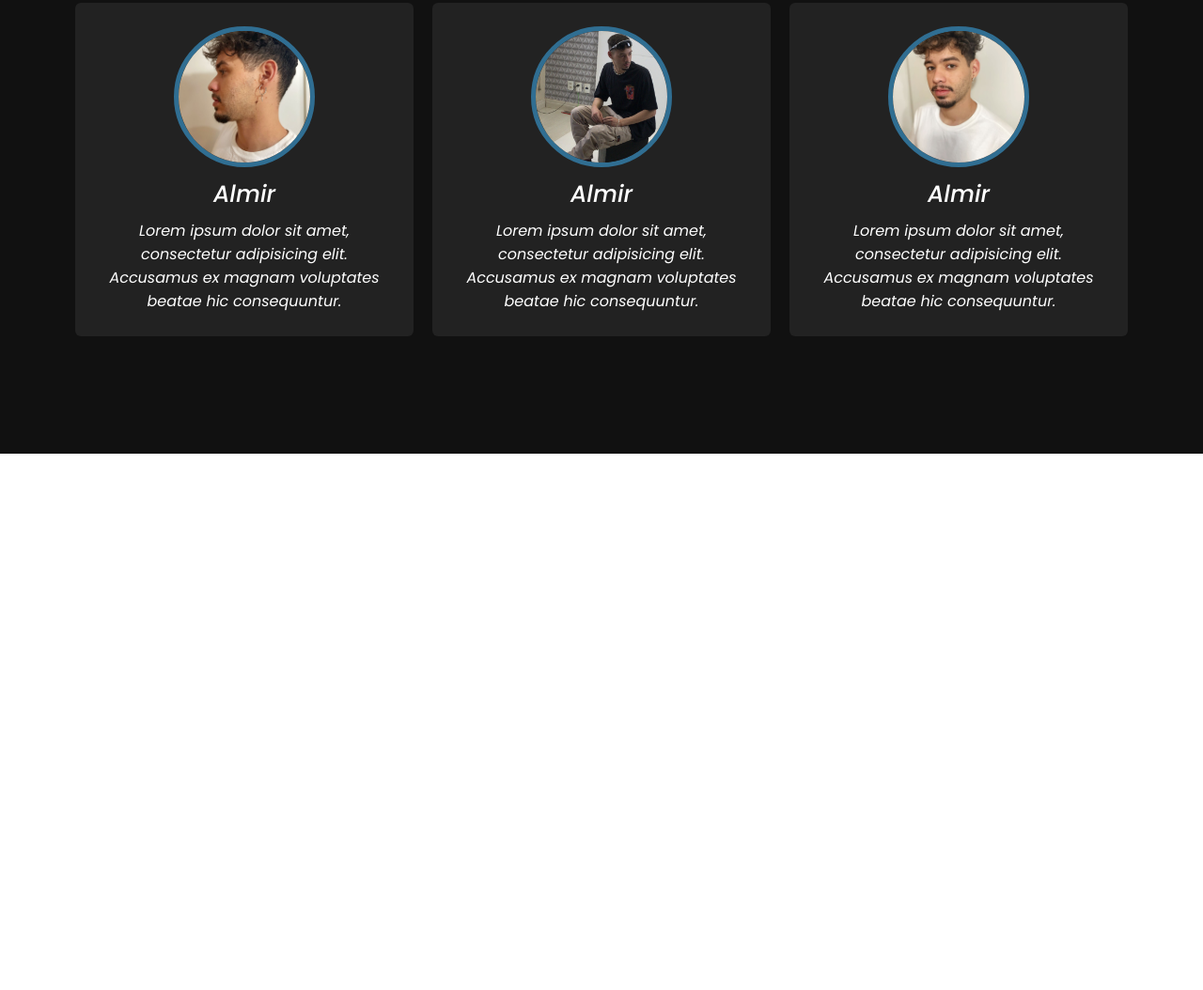
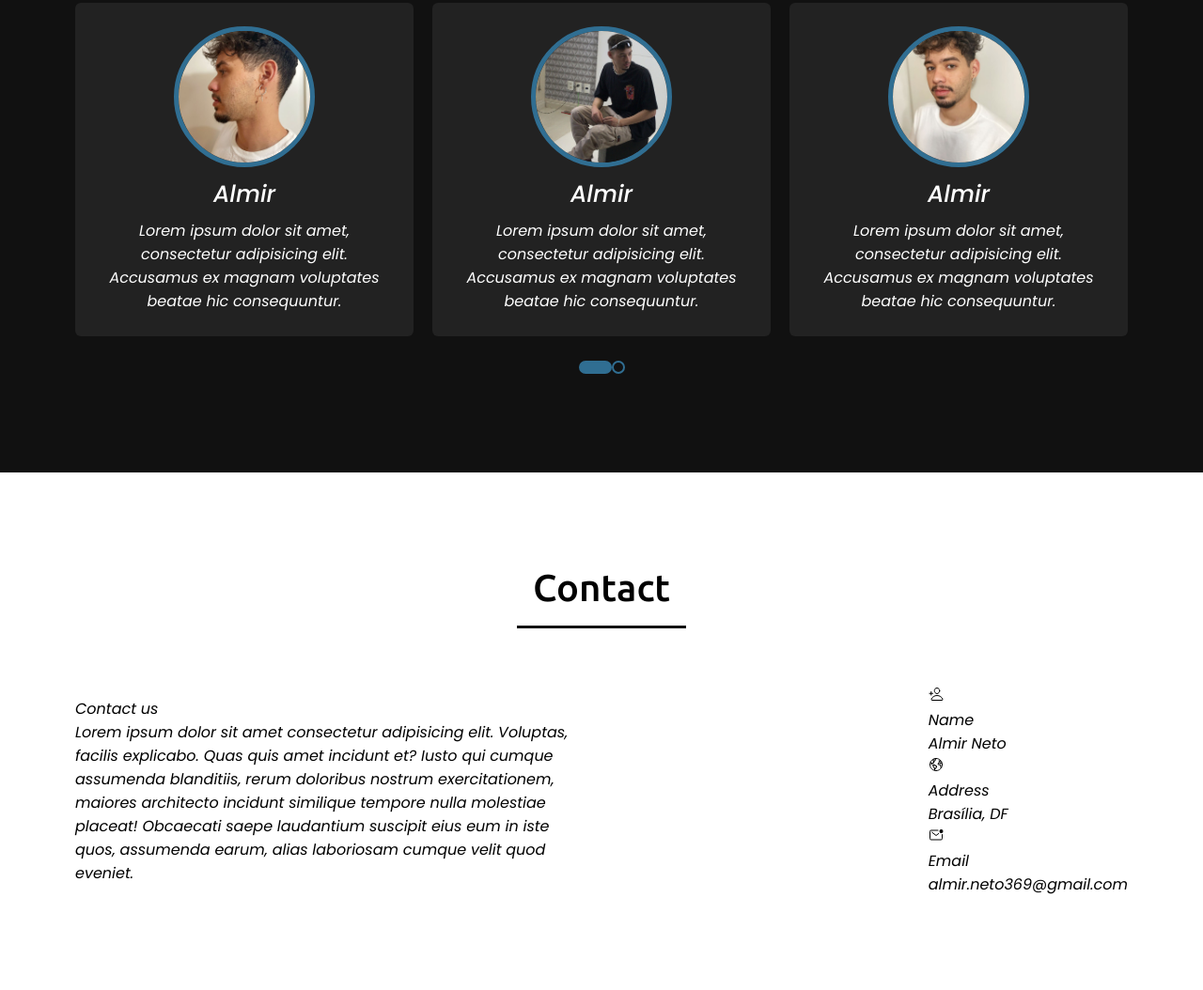
Before and after one commit to AlmirNet/Portfolio-Responsivo-HTML5_CSS3_JavaScript, a plain HTML site: page index.html in a window 1280 px wide. Shown: the part 3584-4638 px from the top of the page at 94% size. Before the commit the page ends 4067 px from the top, so only its background shows below. Drawn offline with nearby package versions, Linux system fonts and the light colour scheme.

Commit message:
Producing contact page.
Producing contact page.

```diff
--- a/index.html
+++ b/index.html
@@ -144,39 +144,75 @@
             <div class="carousel owl-carousel">
                 <div class="card">
                     <div class="box">
-                        <img src="img/img2.JPG" alt="">
+                        <img src="img/img2.300.JPG" alt="">
                         <div class="text">Almir</div>
                         <p>Lorem ipsum dolor sit amet, consectetur adipisicing elit. Accusamus ex magnam voluptates beatae hic consequuntur.</p>
                     </div>
                 </div>
                 <div class="card">
                     <div class="box">
-                        <img src="img/img3.JPG" alt="">
+                        <img src="img/img3.300.JPG" alt="">
                         <div class="text">Almir</div>
                         <p>Lorem ipsum dolor sit amet, consectetur adipisicing elit. Accusamus ex magnam voluptates beatae hic consequuntur.</p>
                     </div>
                 </div>
                 <div class="card">
                     <div class="box">
-                        <img src="img/img4.JPG" alt="">
+                        <img src="img/img4.300.JPG" alt="">
                         <div class="text">Almir</div>
                         <p>Lorem ipsum dolor sit amet, consectetur adipisicing elit. Accusamus ex magnam voluptates beatae hic consequuntur.</p>
                     </div>
                 </div>
                 <div class="card">
                     <div class="box">
-                        <img src="img/img5.JPG" alt="">
+                        <img src="img/img5.300.JPG" alt="">
                         <div class="text">Almir</div>
                         <p>Lorem ipsum dolor sit amet, consectetur adipisicing elit. Accusamus ex magnam voluptates beatae hic consequuntur.</p>
                     </div>
                 </div>
                 <div class="card">
                     <div class="box">
-                        <img src="img/img1.JPG" alt="">
+                        <img src="img/img1.300.JPG" alt="">
                         <div class="text">Almir</div>
                         <p>Lorem ipsum dolor sit amet, consectetur adipisicing elit. Accusamus ex magnam voluptates beatae hic consequuntur.</p>
                     </div>
                 </div>
+            </div>
+        </div>
+    </section>
+
+    <!--Sessão contact-->
+    <section class="contact" id="contact">
+        <div class="max-width">
+            <h2 class="title">Contact</h2>
+            <div class="contact-content">
+               <div class="column left">
+                <div class="text">Contact us</div>
+                <p>Lorem ipsum dolor sit amet consectetur adipisicing elit. Voluptas, facilis explicabo. Quas quis amet incidunt et? Iusto qui cumque assumenda blanditiis, rerum doloribus nostrum exercitationem, maiores architecto incidunt similique tempore nulla molestiae placeat! Obcaecati saepe laudantium suscipit eius eum in iste quos, assumenda earum, alias laboriosam cumque velit quod eveniet.</p>
+               </div>
+               <div class="icons">
+                <div class="row">
+                    <ion-icon name="person-add-outline"></ion-icon>
+                    <div class="info">
+                        <div class="head">Name</div>
+                        <div class="sub-title">Almir Neto</div>
+                    </div>
+                </div>
+                <div class="row">
+                    <ion-icon name="earth-outline"></ion-icon>
+                    <div class="info">
+                        <div class="head">Address</div>
+                        <div class="sub-title">Brasília, DF</div>
+                    </div>
+                </div>
+                <div class="row">
+                    <ion-icon name="mail-unread-outline"></ion-icon>
+                    <div class="info">
+                        <div class="head">Email</div>
+                        <div class="sub-title">almir.neto369@gmail.com</div>
+                    </div>
+                </div>
+               </div>
             </div>
         </div>
     </section>
--- a/style.css
+++ b/style.css
@@ -140,10 +140,10 @@ section .title::after{
     padding: 5px;
     transform: translateX(-50%);
 }
-.about, .services, .skills, .teams{
+.about, .services, .skills, .teams, .contact{
     font-family: 'Poppins', sans-serif;
 }
-.about .about-content, .services .serv-content, .skills .skill-content{
+.about .about-content, .services .serv-content, .skills .skill-content, .contact, .contact-content{
     display: flex;
     flex-wrap: wrap;
     align-items: center;
@@ -352,7 +352,30 @@ section .title::after{
     font-weight: 500;
     margin: 10px 0 7px 0;
 }
+.owl-dots{
+    text-align: center;
+    margin-top: 20px;
+}
+.owl-dot{
+    width: 14px;
+    height: 14px;
+    outline: none!important;
+    border-radius: 50%;
+    border: 2px solid rgb(48, 110, 146)!important;
+    transition: all 0.3s ease;
+}
+.owl-dot.active{
+    width: 35px;
+    border-radius: 15px;
+}
+.owl-dot.active,.owl-dot:hover{
+    background: rgb(48, 110, 146)!important;
+}
+/*  sessão contact  */
 
+.contact .contact-content .column{
+    width: calc(50% - 30px);
+}
 
 
 /*  responsivo  */
```
Also changed, not shown: img/img1.300.JPG (added), img/img2.300.JPG (added), img/img3.300.JPG (added), img/img4.300.JPG (added), img/img5.300.JPG (added), 1 other file.
